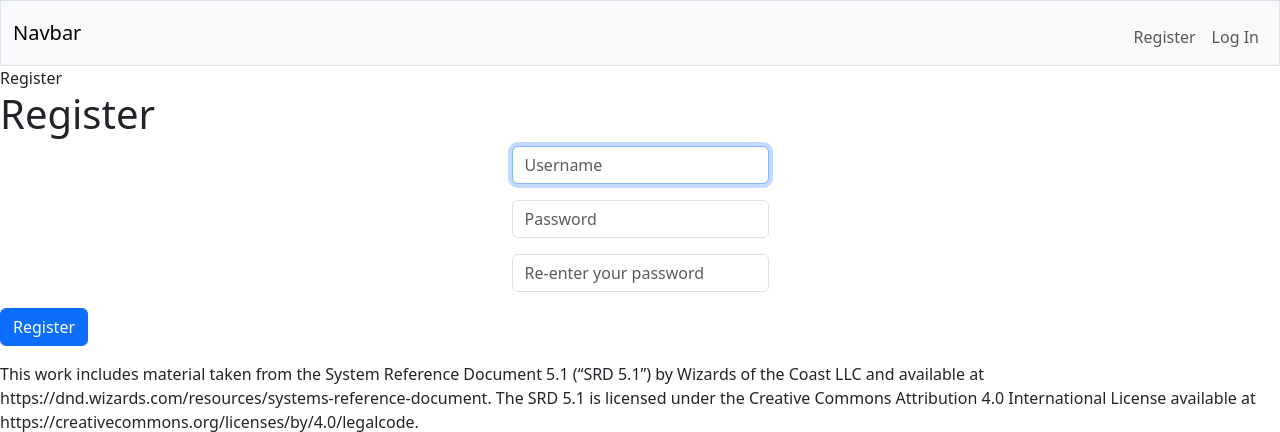
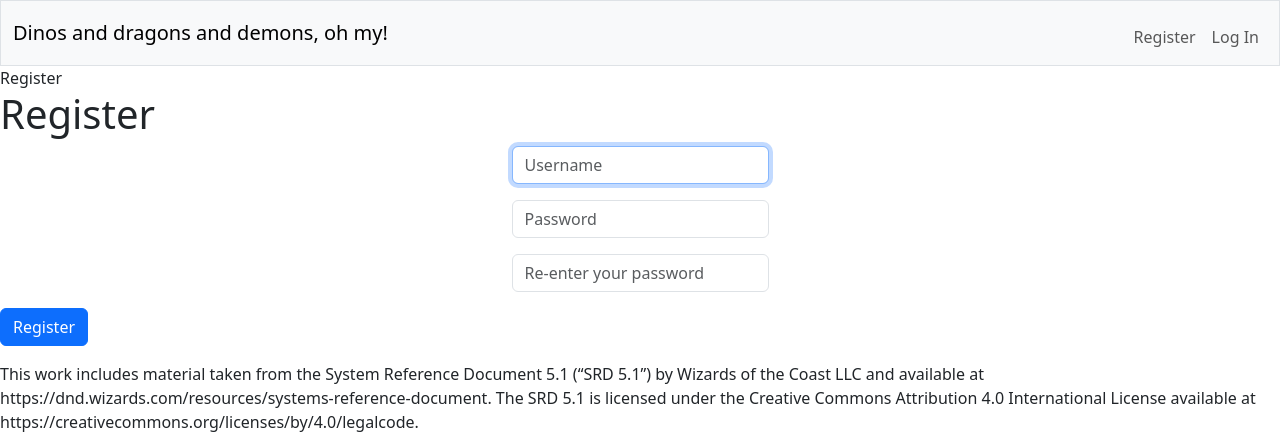
Before and after one commit to squabzilla/CS50-FinalProject, a Flask app: page /register in a window 1280 px wide. Shown: the top 432 px of the page. Run offline with Flask 3, Linux system fonts and the light colour scheme; some libraries are stand-ins or nearby versions.

Commit message:
Jun 10, 2024, 2:47 PM

```diff
--- a/Main/templates/layout.html
+++ b/Main/templates/layout.html
@@ -19,7 +19,7 @@ and modified it from there
     <!-- below: copied basic nav-bar html shell from: CS50 Week 9 C$50 Finance layout.html (that was provided to us by CS50), then modified from there-->
     <nav class="bg-light border navbar navbar-expand-md navbar-light">
       <div class="container-fluid">
-        <span class="navbar-brand mb-0 h1">Navbar</span>
+        <span class="navbar-brand mb-0 h1">Dinos and dragons and demons, oh my!</span>
         <!--
         <a class="navbar-brand" href="/">
           <span class="blue">C</span>
```
